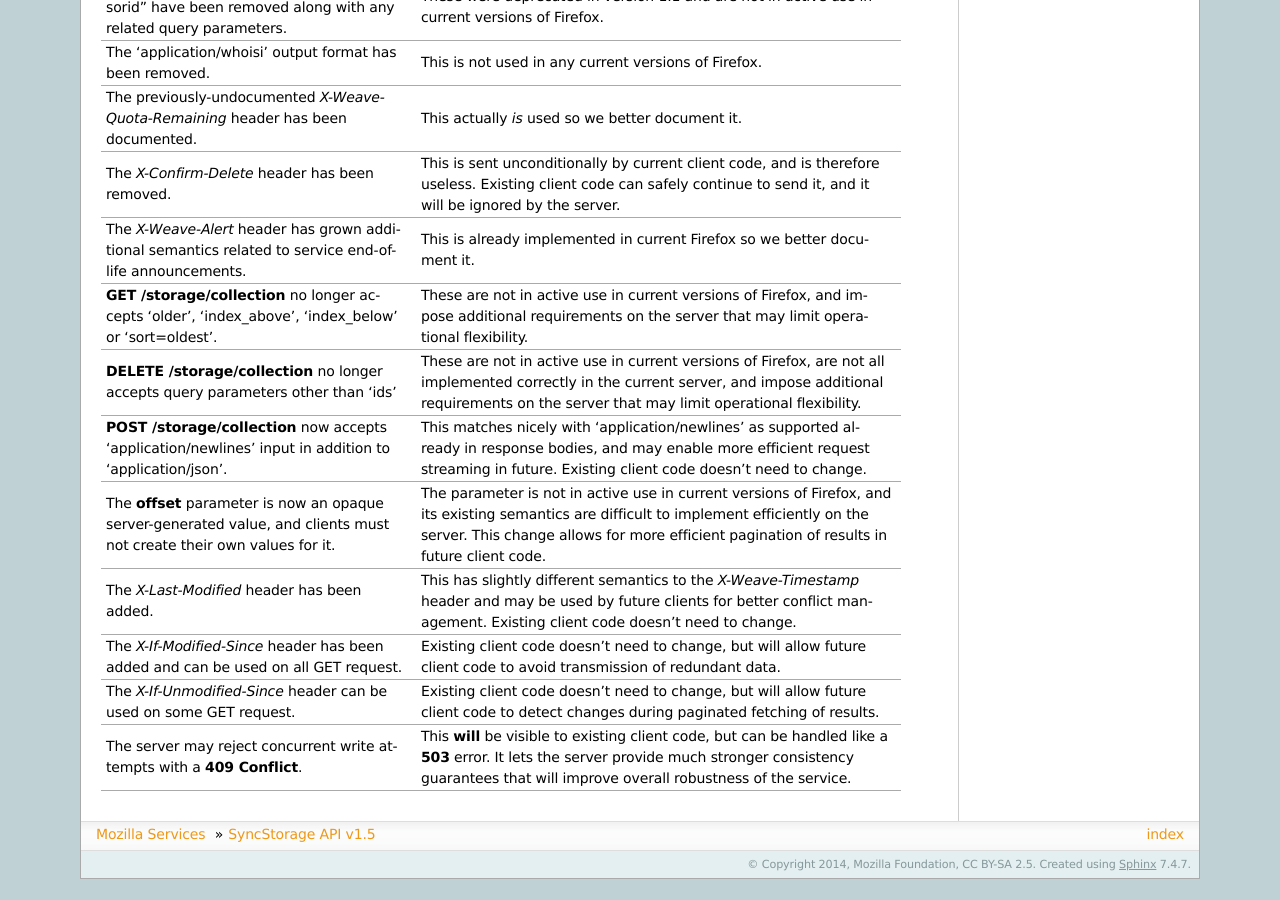
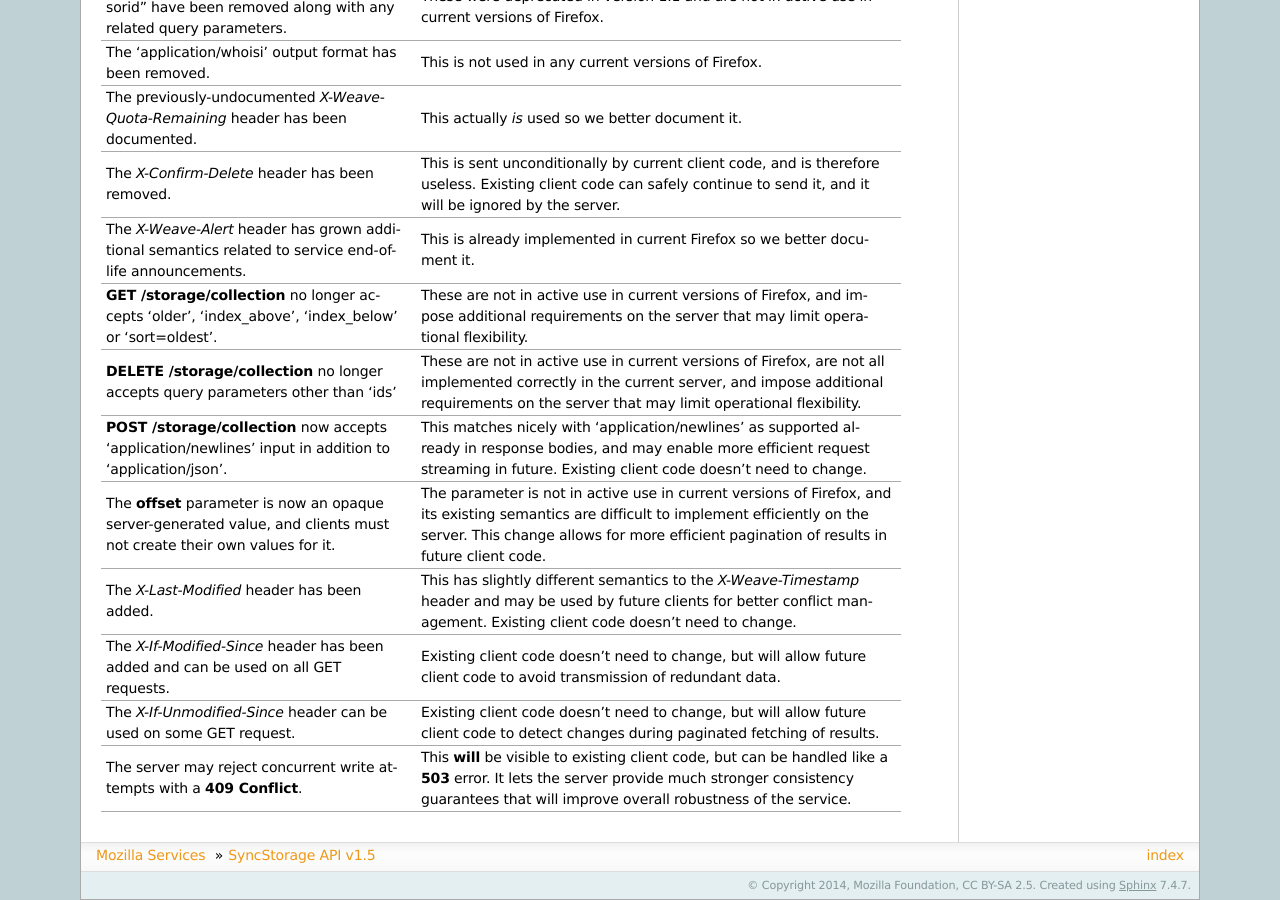
Before and after one commit to mozilla-services/docs, a Sphinx documentation site: the page built from source/storage/apis-1.5.rst, in a window 1280 px wide and 900 px high, scrolled down 11601 px. Built offline with Sphinx 7.4.7, drawn with Linux system fonts in a browser that asks for light colours; pages that are not in the unit, such as notebooks, are missing from menus; the version number could not be read and is left out; before the commit the page ends 12480 px from its top, so only the background shows below that.

Commit message:
fix pluralization

```diff
--- a/source/storage/apis-1.5.rst
+++ b/source/storage/apis-1.5.rst
@@ -844,7 +844,7 @@ The following is a summary of protocol changes from
 |                                           | Existing client code doesn't need to change.      |
 +-------------------------------------------+---------------------------------------------------+
 | The *X-If-Modified-Since* header has been | Existing client code doesn't need to change, but  |
-| added and can be used on all GET request. | will allow future client code to avoid            |
+| added and can be used on all GET requests.| will allow future client code to avoid            |
 |                                           | transmission of redundant data.                   |
 +-------------------------------------------+---------------------------------------------------+
 | The *X-If-Unmodified-Since* header can be | Existing client code doesn't need to change, but  |
```
